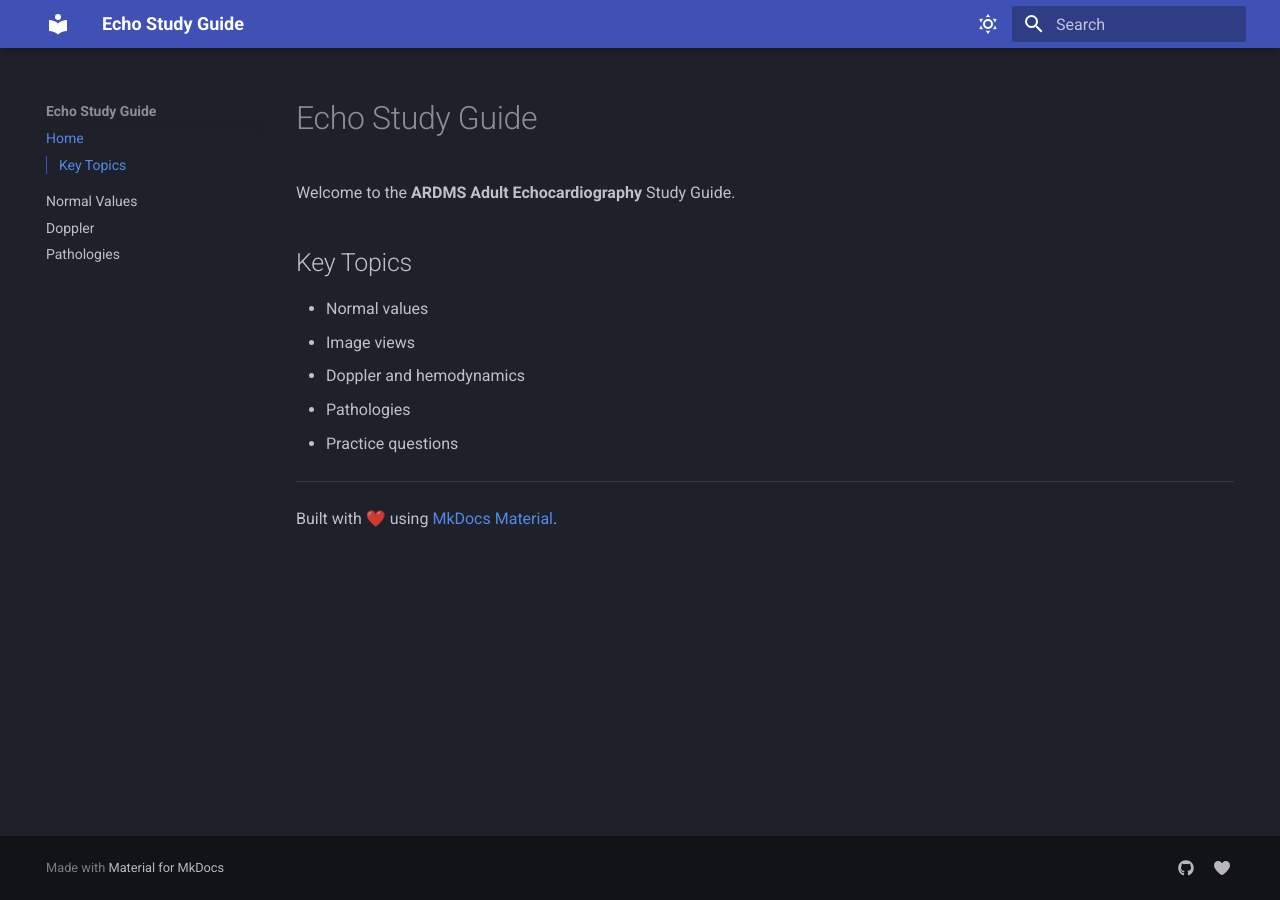
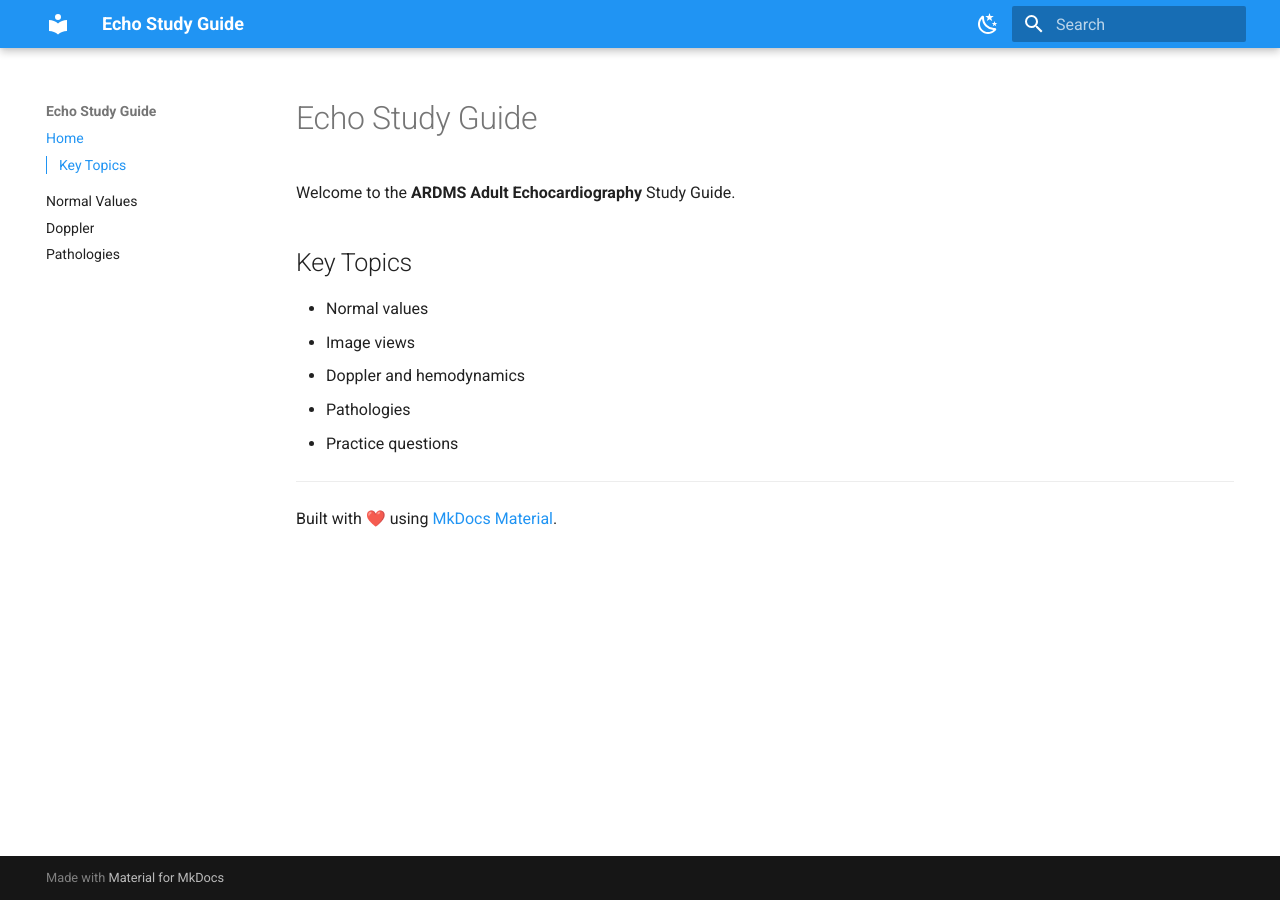
Before and after one commit to webworks1/echo-study-guide, an MkDocs documentation site: the page built from docs/index.md, in a window 1280 px wide. Built offline with MkDocs 1.6.1 and Material for MkDocs 9.7.7, drawn with Linux system fonts in a browser that asks for light colours.

Commit message:
Update mkdocs.yml

```diff
--- a/mkdocs.yml
+++ b/mkdocs.yml
@@ -8,49 +8,40 @@ theme:
   language: en
   features:
     - navigation.instant
-    - navigation.sections
     - navigation.top
-    - toc.integrate
+    - navigation.tracking
     - search.suggest
     - search.highlight
+    - toc.integrate
     - content.code.copy
-    - content.action.edit
   palette:
+    - scheme: default
+      primary: blue
+      accent: indigo
+      toggle:
+        icon: material/weather-night
+        name: Switch to dark mode
     - scheme: slate
       primary: indigo
       accent: teal
       toggle:
         icon: material/weather-sunny
         name: Switch to light mode
-    - scheme: default
-      primary: blue
-      accent: teal
-      toggle:
-        icon: material/weather-night
-        name: Switch to dark mode
 
 markdown_extensions:
   - admonition
   - attr_list
-  - codehilite
-  - footnotes
-  - meta
   - toc:
       permalink: true
+  - tables
+  - footnotes
+  - codehilite
 
 plugins:
   - search
-  - autoreload
 
 nav:
   - Home: index.md
   - Normal Values: normal-values.md
   - Doppler: doppler.md
   - Pathologies: pathologies.md
-
-extra:
-  social:
-    - icon: fontawesome/brands/github
-      link: https://github.com/webworks1/echo-study-guide
-    - icon: fontawesome/solid/heart
-      link: https://asecho.org/
```
